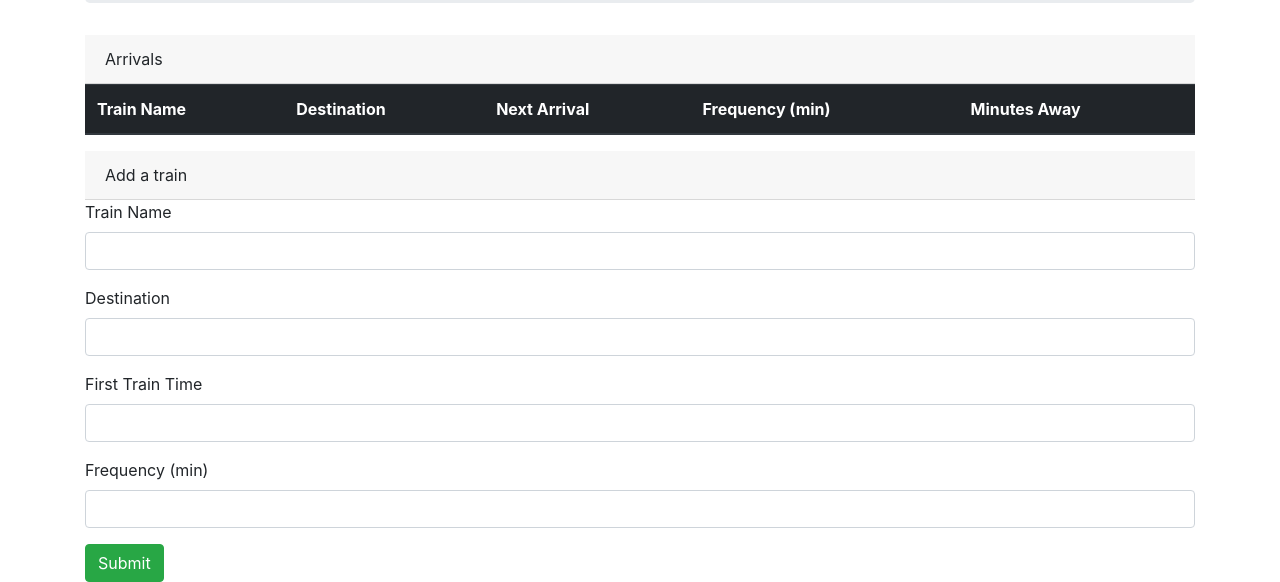
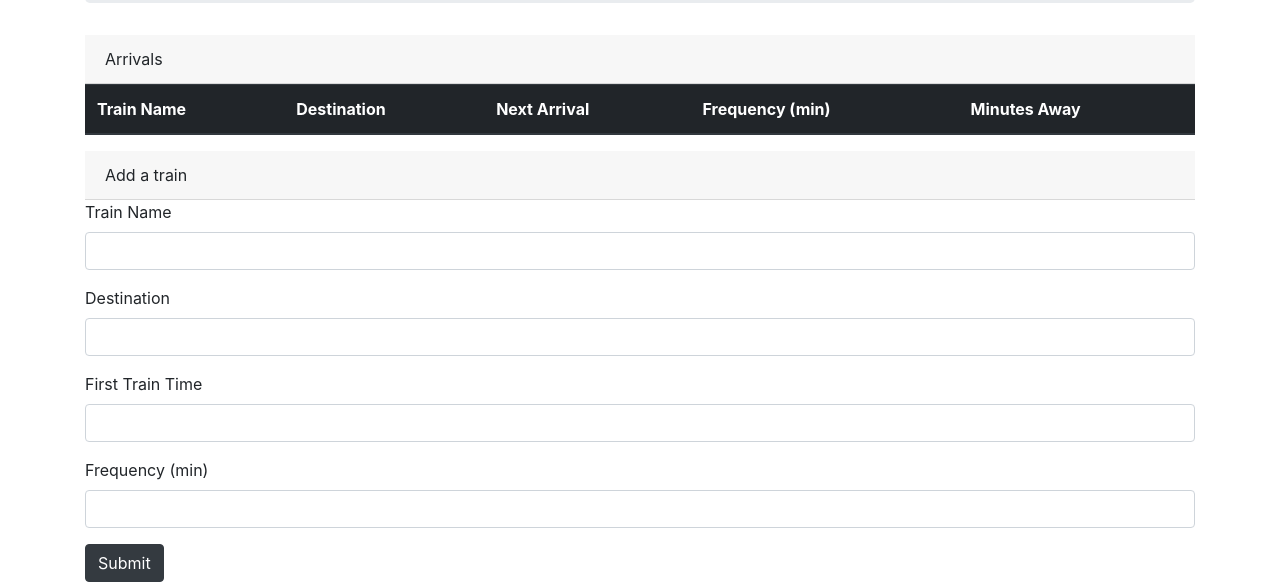
Before and after one commit to kfroerer/TrainSchedule, a plain HTML site: page index.html in a window 1280 px wide. Shown: the part 247-829 px from the top of the page. Drawn offline with nearby package versions, Linux system fonts and the light colour scheme; no server answers.

Commit message:
image added

```diff
--- a/index.html
+++ b/index.html
@@ -60,7 +60,7 @@
                         <label for="exampleFormControlInput1">Frequency (min)</label>
                         <input class="form-control" id="frequency">
                     </div>
-                    <button class="btn btn-success" type="submit" id="submit-btn">Submit</button>
+                    <button class="btn btn-dark" type="submit" id="submit-btn">Submit</button>
 
                     </form>
             </div>
```
Also changed, not shown: assets/images/cologne-1527780.jpg (added).
